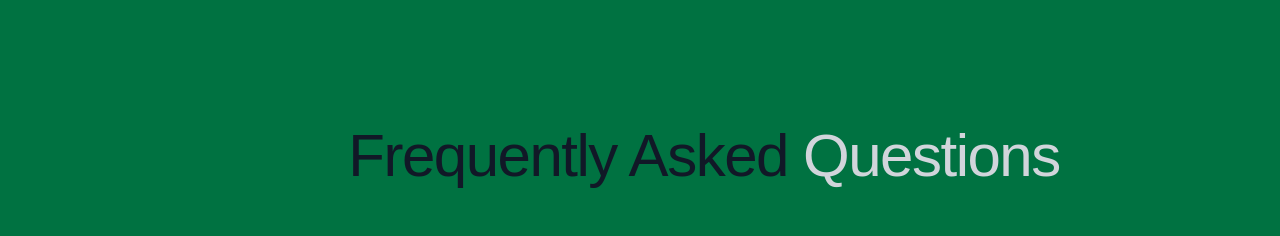
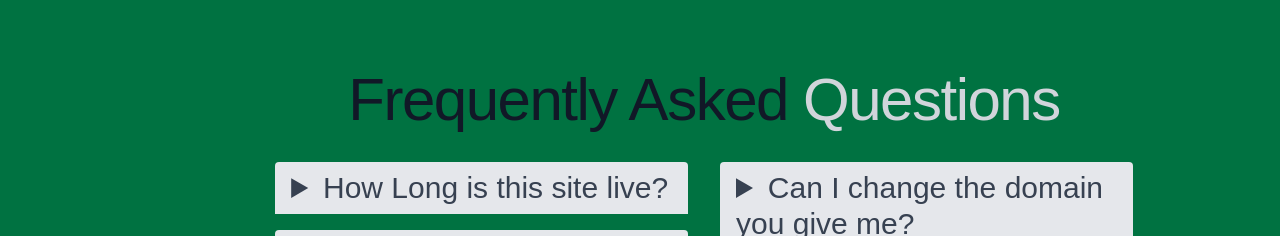
Before and after one commit to ICEFOSS/hackfit, a React (Create React App) app: page / in a window 1280 px wide. Shown: the part 6518-6754 px from the top of the page. Built offline with nearby package versions, Linux system fonts and the light colour scheme.

Commit message:
reduced font size on mobile

```diff
--- a/src/components/faq.js
+++ b/src/components/faq.js
@@ -2,9 +2,9 @@ export default function Faq() {
   return (
     <div>
       <section className="text-gray-700 ml-0 md:ml-32">
-        <div className="container px-5 py-24 mx-auto">
-          <div className="text-center mb-20">
-            <h3 className="text-center text-4xl sm:text-6xl leading-normal tracking-tight text-gray-900">
+        <div className="container px-5 py-10 mx-auto">
+          <div className="text-center mb-6">
+            <h3 className="text-center text-5xl sm:text-6xl leading-normal tracking-tight text-gray-900">
               Frequently Asked <span className="text-gray-300">Questions</span>
             </h3>
           </div>
@@ -65,12 +65,12 @@ function Each_faq_bar(props) {
     <>
 
       <details className="mb-4">
-        <summary className="text-3xl rounded-t transition duration-200 hover:scale-105 bg-gray-200 py-2 px-4">
+        <summary className="text-2xl sm:text-3xl rounded-t transition duration-200 hover:scale-105 bg-gray-200 py-2 px-4">
           {props.question}
         </summary>
 
         <p
-          className="text-2xl bg-slate-300 rounded-b p-4 px-6"
+          className="text-xl md:text-2xl bg-slate-300 rounded-b p-4 px-6"
           style={{ fontFamily: "sans-serif" }}
         >
           {props.answer}
```
